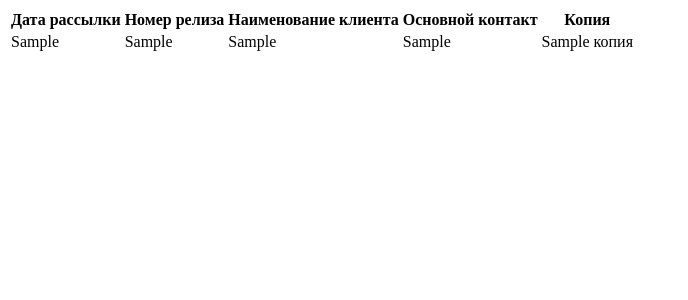
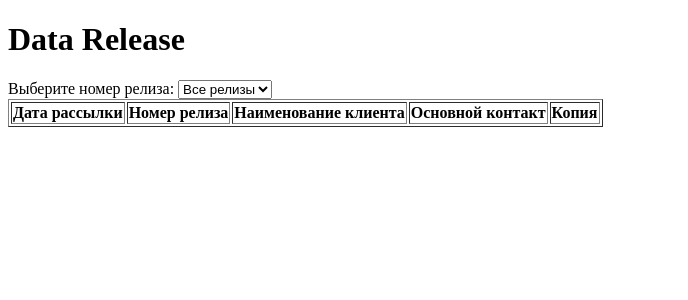
Before and after one commit to NjemTop/Board, a Flask app: template templates/data_release.html in a window 1280 px wide. Shown: the top 300 px of the page, without its empty margins (0-688 px from the left). Run offline with Flask 2, Linux system fonts and the light colour scheme; the template is opened without the code that fills it: most values are stand-ins (such as "Sample title", 1, 10 or a date in 2020); lists and menus that the app fills with data are empty; parts of the project's set-up code (start-up, migrations or seed data) failed here and were passed over.

Commit message:
+ фильтр

```diff
--- a/templates/data_release.html
+++ b/templates/data_release.html
@@ -2,11 +2,16 @@
 <html lang="ru">
 <head>
     <meta charset="UTF-8">
-    <meta name="viewport" content="width=device-width, initial-scale=1.0">
     <title>Data Release</title>
+    <script src="https://code.jquery.com/jquery-3.6.0.min.js"></script>
 </head>
 <body>
-    <table>
+    <h1>Data Release</h1>
+    <label for="release-select">Выберите номер релиза:</label>
+    <select id="release-select">
+        <option value="all">Все релизы</option>
+    </select>
+    <table id="data-table" border="1">
         <thead>
             <tr>
                 <th>Дата рассылки</th>
@@ -28,5 +33,47 @@
             {% endfor %}
         </tbody>
     </table>
+
+    <script>
+        // Скрипт для фильтрации данных на основе выбранного номера релиза
+        $(document).ready(function () {
+            const jsonData = {{ data | tojson }};
+            const releaseSelect = $('#release-select');
+            const dataTable = $('#data-table tbody');
+
+            // Заполните выпадающий список номерами релиза
+            const releaseNumbers = [...new Set(jsonData.map(item => item['Номер_релиза']))];
+            releaseNumbers.forEach(number => {
+                releaseSelect.append(`<option value="${number}">${number}</option>`);
+            });
+
+            // Функция для отображения отфильтрованных данных
+            function displayData(releaseNumber) {
+                dataTable.empty();
+
+                jsonData.filter(item => releaseNumber === 'all' || item['Номер_релиза'] == releaseNumber)
+                    .forEach(item => {
+                        dataTable.append(`
+                            <tr>
+                                <td>${item['Дата_рассылки']}</td>
+                                <td>${item['Номер_релиза']}</td>
+                                <td>${item['Наименование_клиента']}</td>
+                                <td>${item['Основной_контакт']}</td>
+                                <td>${item['Копия']}</td>
+                            </tr>
+                        `);
+                    });
+            }
+
+            // Фильтрация данных при изменении значения выпадающего списка
+            releaseSelect.on('change', function () {
+                displayData(this.value);
+            });
+
+            // Отображение всех данных по умолчанию
+            displayData('all');
+        });
+    </script>
+
 </body>
 </html>
--- a/web_server.py
+++ b/web_server.py
@@ -389,11 +389,12 @@
 
         return "OK", 201
 
-    @app.route('/data_release', methods=['GET'])
-    def data_release():
+    @app.route('/data_release/<string:version>', methods=['GET'])
+    def data_release(version):
         conn = sqlite3.connect('./DataBase/database.db')
         cur = conn.cursor()
-        cur.execute('SELECT * FROM info')
+        # Фильтрация данных по номеру релиза
+        cur.execute('SELECT * FROM info WHERE Номер_релиза = ?', (version,))
         rows = cur.fetchall()
         conn.close()
         data = []
@@ -405,19 +406,31 @@
                 'Основной_контакт': row[3],
                 'Копия': row[4]
             })
-        #
-        json_data = json.dumps(data, ensure_ascii=False, indent=4)
-        #
-        return Response(json_data, content_type='application/json; charset=utf-8')
+        # Форматирование JSON с отступами для улучшения читабельности
+        json_data = jsonify(data, ensure_ascii=False, indent=4)
+        # Установка заголовка Access-Control-Allow-Origin
+        response = Response(json_data, content_type='application/json; charset=utf-8')
+        response.headers.add('Access-Control-Allow-Origin', '*')
+        # Отправка ответа JSON
+        return response
+
 
     @app.route('/data_release_html', methods=['GET'])
     def data_release_html():
+        release_number = request.args.get('release_number', 'all')
+
         conn = sqlite3.connect('./DataBase/database.db')
         cur = conn.cursor()
-        cur.execute('SELECT * FROM info')
+
+        if release_number == 'all':
+            cur.execute('SELECT * FROM info')
+        else:
+            cur.execute('SELECT * FROM info WHERE "Номер_релиза" = ?', (release_number,))
+
         rows = cur.fetchall()
         conn.close()
         data = []
+
         for row in rows:
             data.append({
                 'Дата_рассылки': row[0],
@@ -426,7 +439,7 @@
                 'Основной_контакт': row[3],
                 'Копия': row[4]
             })
-        #
+
         return render_template('data_release.html', data=data)
 
     return app
```
